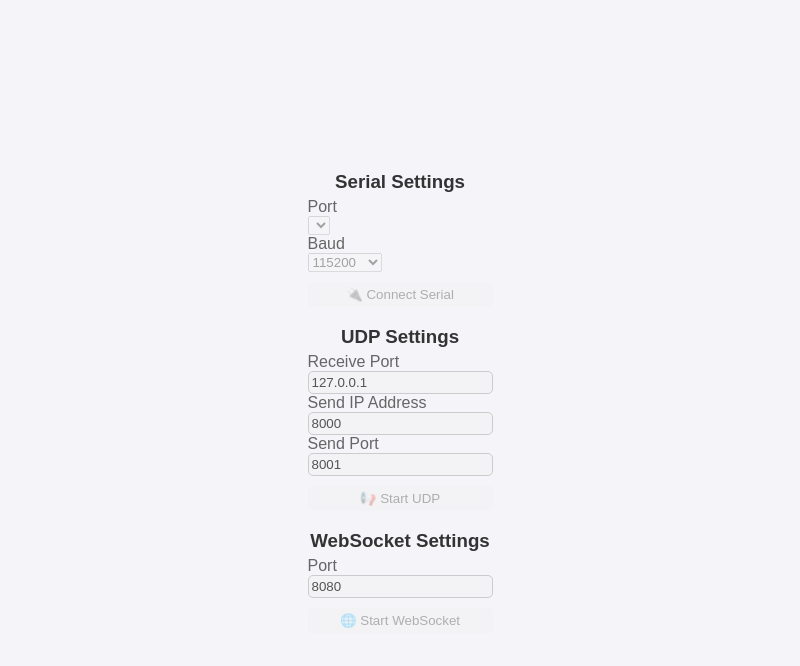
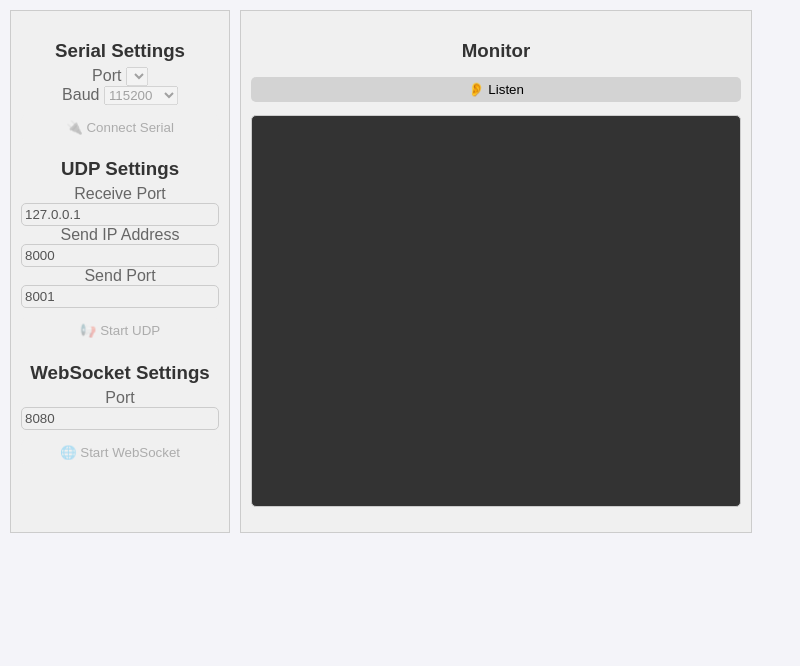
Before and after one commit to thomasfredericks/OscBridge, an Electron app: page index.html in a window 800 px wide. Drawn offline with Linux system fonts and the light colour scheme; no server answers.

Commit message:
Monitoring looks good

```diff
--- a/index.html
+++ b/index.html
@@ -8,27 +8,24 @@
         body {
             font-family: Arial, sans-serif;
             background-color: #f4f4f9;
-            margin: 0;
+            margin: 10px;
             padding: 0;
-            display: flex;
-            justify-content: center;
-            align-items: center;
-            height: 100vh;
         }
-        /*
-        .form-container {
-            background-color: #fff;
-            padding: 20px;
-            border-radius: 10px;
-            box-shadow: 0 0 10px rgba(0, 0, 0, 0.1);
-            width: 300px;
+
+        .table-container {
+            display: grid;
+            grid-template-columns: 220px 512px; /* Two  columns */
+            gap: 10px; /* Space between columns */
         }
-        .form-container h2 {
+
+        .table-column {
             text-align: center;
-            margin-bottom: 20px;
-            color: #333;
+            padding: 10px;
+            background-color: #f0f0f0;
+            border: 1px solid #ccc;
         }
-        */
+
+
         .form-group {
             margin-bottom: 15px;
         }
@@ -38,7 +35,6 @@
             margin-bottom: 5px;
         }
         .form-group label {
-            display: block;
 
             color: #666;
         }
@@ -70,9 +66,30 @@
         }
         */
     </style>
+
+<style>
+    pre {
+        background-color: #333; /* Background color */
+        color: #fff; /* Text color */
+        padding: 5px; /* Optional padding */
+        border-radius: 5px; /* Optional rounded corners */
+        border: 1px solid #ccc;
+         font-family: monospace;
+         max-height: 380px;
+         min-height: 380px;
+       /*overflow: hidden;*/ /* Prevents scrollbars from appearing */
+       overflow: auto;
+        white-space: pre-wrap;
+        text-align: left;
+
+    }
+</style>
 </head>
 
 <body>
+
+    <div class="table-container">
+        <div class="table-column">
             <div class="form-container">
                 <section class="form-group">
                     <h3>Serial Settings</h3>
@@ -80,6 +97,7 @@
                     <label for="serial-port-selector">Port</label>
                     <select id="serial-port-selector" name="serial-port-selector" disabled>
                     </select>
+                    <br>
                     <label for="serial-baud-selector">Baud</label>
                     <select id="serial-baud-selector" name="serial-baud-selector" disabled>
                         <option>9600</option>
@@ -131,6 +149,20 @@
 
                 </section>
             </div>
+        </div>
+        <div class="table-column">
+            <section class="form-group">
+                <h3>Monitor</h3>
+                <button id="monitor-listen" type="button" >👂 Listen</button>
+                    <div>
+                        <pre id="osc-output" ></pre>
+                    </div>
+                </section>
+
+
+        </div>
+    </div>
+
 </body>
 
 <script>
@@ -421,10 +453,14 @@ let websocketStatus = {
     */
 
 
+
+
     ipcRenderer.send('global', {type:'sync'});
 
 
 </script>
 
+<script src="monitor.js"></script>
+
 
 </html>
--- a/monitor.js
+++ b/monitor.js
@@ -1,4 +1,4 @@
-const { ipcRenderer } = require('electron');
+//const { ipcRenderer } = require('electron');
 
 
 let oscOutput = document.getElementById('osc-output');
@@ -6,14 +6,32 @@ let oscOutput = document.getElementById('osc-output');
 let oscOutputLengths = []; // Array to keep track of line lengths
 let oscOutputMax = 64;
 
+let listening = "closed";
+const monitorListen = document.getElementById ('monitor-listen');
+monitorListen.style.backgroundColor = buttonColors[listening].backgroundColor;
+monitorListen.style.color = buttonColors[listening].color;
+
+monitorListen.addEventListener('click', function () {
+    if ( listening == "opened"  ) {
+        listening = "closed";
+        ipcRenderer.send('monitor', {target:"listen", type:"close"});
+    } else {
+        listening = "opened";
+        ipcRenderer.send('monitor', {target:"listen", type:"open"});
+    }
+
+    monitorListen.style.backgroundColor = buttonColors[listening].backgroundColor;
+monitorListen.style.color = buttonColors[listening].color;
+
+});
 
 function isPreOverflowing(preElement) {
     return preElement.scrollHeight > preElement.clientHeight ;
 }
 
-ipcRenderer.on('osc-message', (event, oscMessage) => {
+ipcRenderer.on('monitor-message', (event, data) => {
 
-    const args = oscMessage.args;
+    const args = data.oscMessage.args;
     let types ='';
     let values = '';
     args.forEach((arg, index) => {
@@ -21,18 +39,21 @@ ipcRenderer.on('osc-message', (event, oscMessage) => {
         values += String(arg.value);
     });
 
-    let line = oscMessage.address+' '+types+' '+values+'\n';
+    let line = data.source+": "+data.oscMessage.address+' '+types+' '+values+'\n';
 
     oscOutputLengths.push(line.length); // Store the length of the added line
 
     let content = line + oscOutput.innerText;
 
-    if ( oscOutputLengths.length > oscOutputMax ) {
+
+    while ( oscOutputLengths.length > oscOutputMax ) {
         let lengthToRemove = oscOutputLengths[0];
         oscOutputLengths.shift();
        // console.log('content.length '+content.length);
         content = content.slice(0, content.length - lengthToRemove);
       //  console.log('content.length '+content.length);
+
+
     }
 
     oscOutput.innerText = content;
```
Also changed, not shown: main.js (+53 -18 lines). Lines whose indentation alone changed are shown as unchanged.
